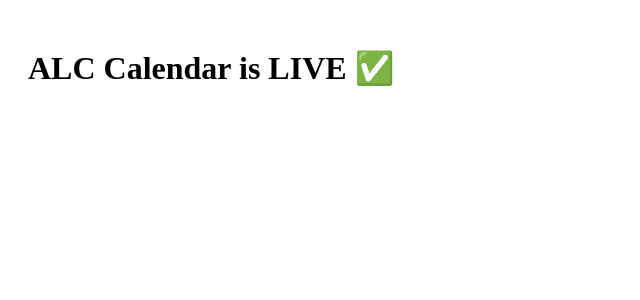
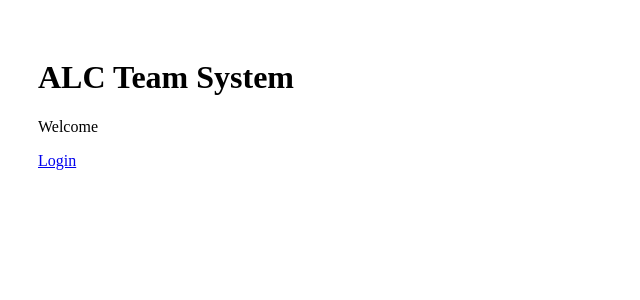
Before and after one commit to korkouanastasia4-lgtm/alc-calendar, a React (Vite) app: page / in a window 1280 px wide. Shown: the top 300 px of the page, without its empty margins (0-640 px from the left). Built offline with nearby package versions, Linux system fonts and the light colour scheme.

Commit message:
Update app.jsx

```diff
--- a/src/app.jsx
+++ b/src/app.jsx
@@ -1,7 +1,5 @@
+import Page from '../app/page.jsx'
+
 export default function App() {
-  return (
-    <div style={{ padding: 20 }}>
-      <h1>ALC Calendar is LIVE ✅</h1>
-    </div>
-  )
+  return <Page />
 }
```
